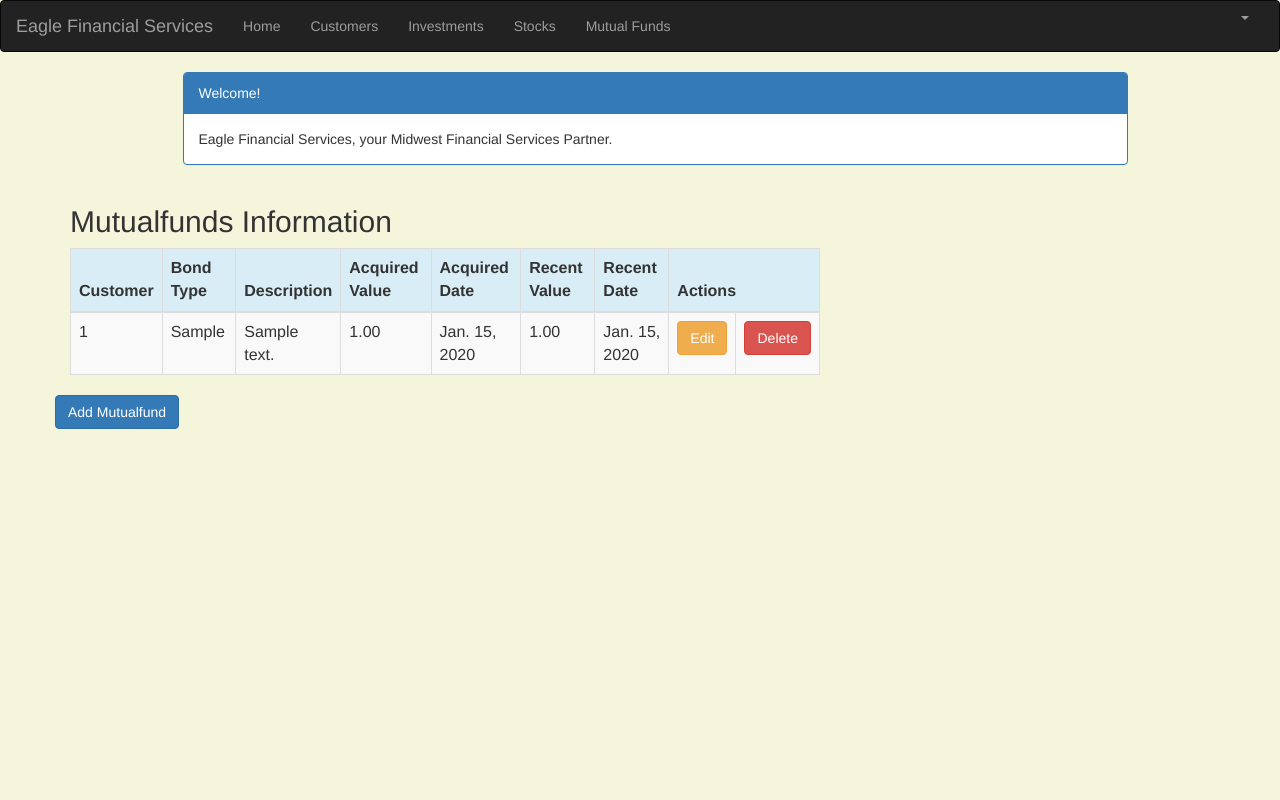
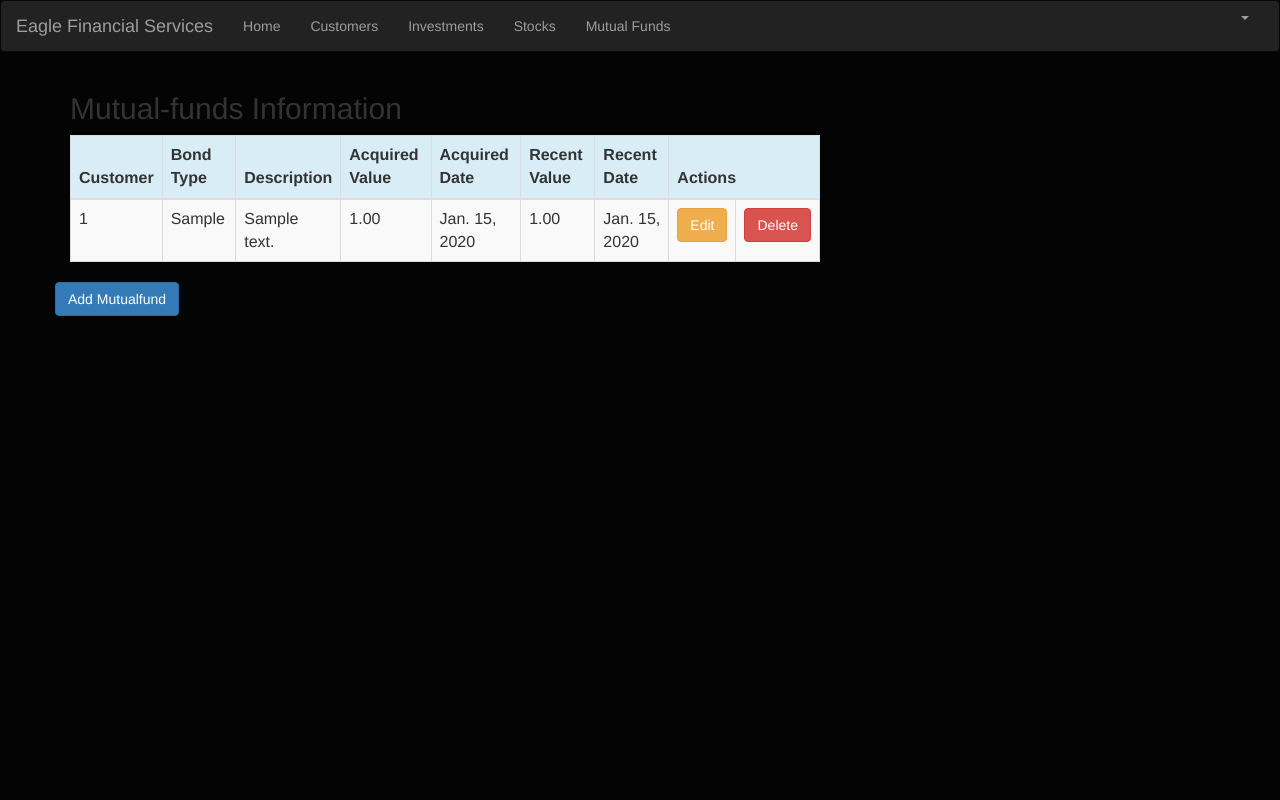
Before and after one commit to SanchitVerma/eaglefs, a Django app: page /mutualfund_list in a window 1280 px wide. Run offline with Django 3.2, Linux system fonts and the light colour scheme; a user stored in the database is signed in; tables that the repository leaves empty hold one stand-in row (values such as "Sample post"); some libraries are stand-ins or nearby versions.

Commit message:
part 2 fix update

```diff
--- a/portfolio/templates/portfolio/base.html
+++ b/portfolio/templates/portfolio/base.html
@@ -23,7 +23,7 @@
         /* Set gray background color and 100% height */
         .sidenav {
             padding-top: 20px;
-            background-color: #4f5255;
+            background-color: #eaf3fc;
             height: 100%;
         }
 
--- a/portfolio/templates/portfolio/home.html
+++ b/portfolio/templates/portfolio/home.html
@@ -3,7 +3,6 @@
 {% block content %}
             {% if user.is_authenticated %}
                 <div class="page-container">
-
                     <h2 class="top-menu">Hello {{ user.username }},</h2>
                     <body style="background-color:#000606;">
                        <img src="{% static "images/home.jpg" %}" width="1200" height="400">
--- a/portfolio/templates/portfolio/mutualfund_list.html
+++ b/portfolio/templates/portfolio/mutualfund_list.html
@@ -5,31 +5,19 @@
     <html>
     <head>
         <meta charset="UTF-8">
-        <title>Eagle Financial</title>
+        <title>Eagle Financial Services</title>
         <link rel="stylesheet" href="https://maxcdn.bootstrapcdn.com/bootstrap/3.3.4/css/bootstrap.min.css">
 
     </head>
     <body>
     <style>
         body {
-            background-color: beige;
+            background-color: #040404;
         }
     </style>
-    <div class="container">
-        <div class="row">
-            <div class="col-md-10 col-md-offset-1">
-                <div class="panel panel-primary">
-                    <div class="panel-heading">Welcome!</div>
-                    <div class="panel-body">
-                        Eagle Financial Services, your Midwest Financial Services Partner.
-                    </div>
-                </div>
-            </div>
-        </div>
-    </div>
     {% if user.is_authenticated %}
     <div class="row">
-        <h2 style="padding-left: 15Px">Mutualfunds Information</h2>
+        <h2 style="padding-left: 15Px">Mutual-funds Information</h2>
     </div>
     <div>
         <table class="table table-striped table-bordered table-hover">
```
Also changed, not shown: efs/settings.py (+11 -4 lines), portfolio/templates/portfolio/customer_list.html (+1 -13 lines), portfolio/templates/portfolio/investment_list.html (+1 -13 lines), portfolio/templates/portfolio/portfolio.html (+1 -13 lines), 1 other file.
